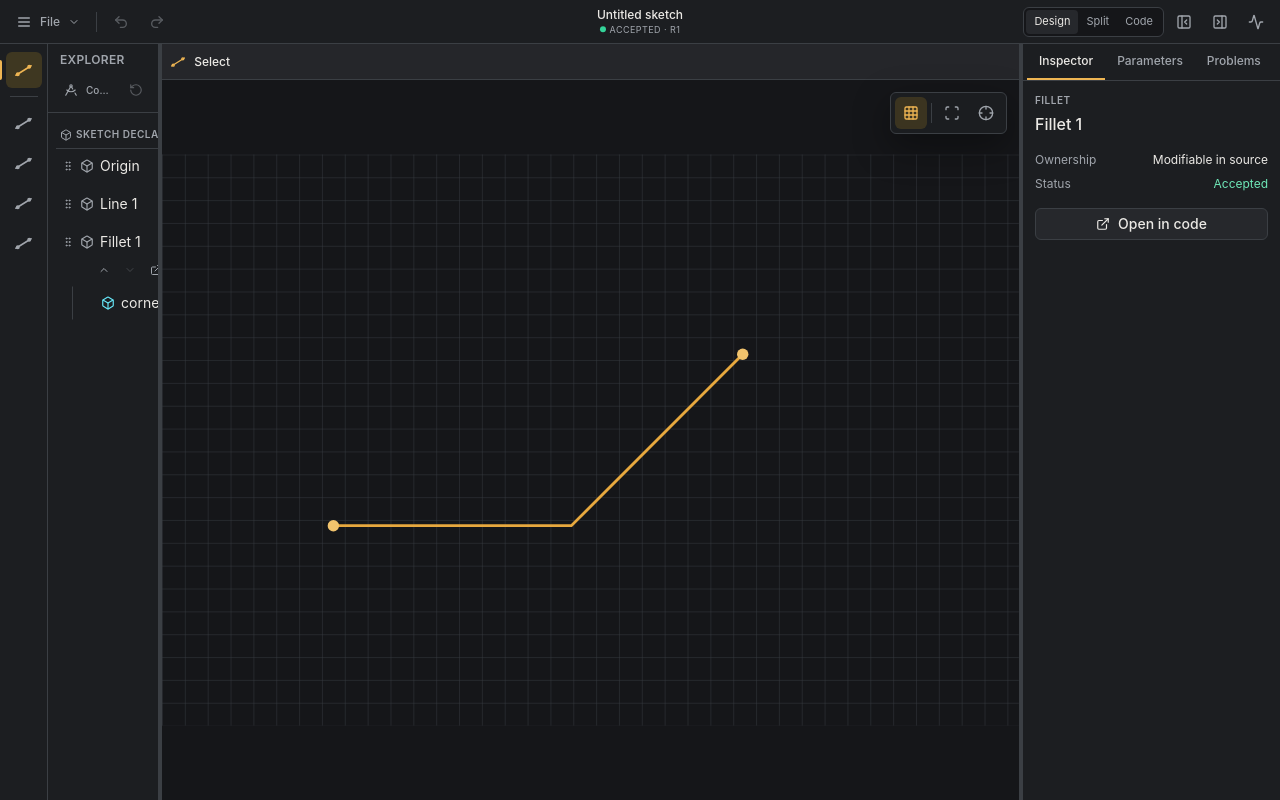
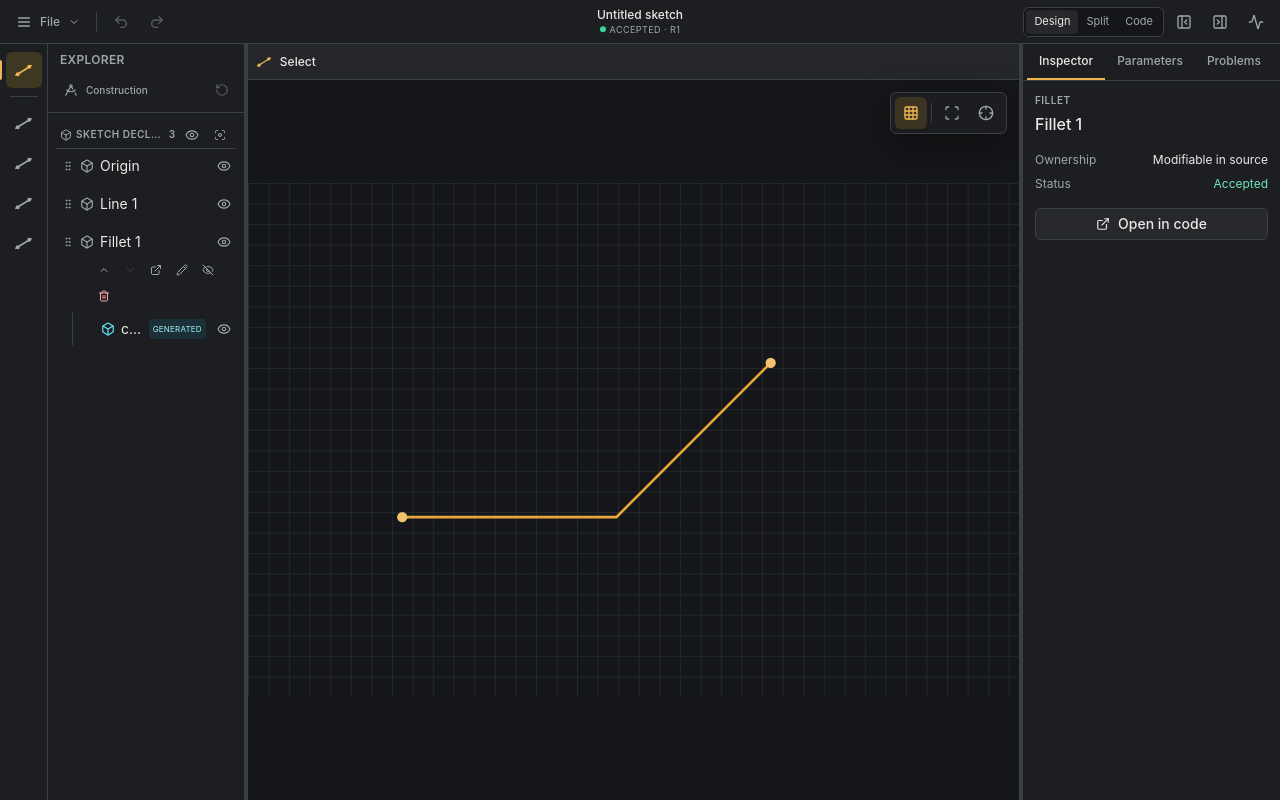
Before and after one commit to arduano/geometric-constraint-solver, a React (Vite) app in the folder crates/geosolve-demo-web/frontend/: page / in a window 1280 px wide. Built offline with nearby package versions, Linux system fonts and the light colour scheme.

Commit message:
fix(workbench): keep Explorer labels visible through group actions

```diff
--- a/crates/geosolve-demo-web/frontend/src/App.tsx
+++ b/crates/geosolve-demo-web/frontend/src/App.tsx
@@ -399,8 +399,8 @@ export default function App({ adapter = FALLBACK, projectStore = DEFAULT_PROJECT
       <div className="relative flex min-h-0 flex-1">
         {mode !== "code" && <ToolRail catalog={toolCatalog} activeTool={activeTool} activeSurface={transient.active} surfaceRef={transient.contentRef} toggleSurface={transient.toggle} selectTool={chooseTool} />}
         <PanelGroup direction="horizontal" autoSaveId="geosolve-workbench-shell-v2" storage={panelStorage}>
-          {explorerOpen && mode !== "code" && <><Panel id="explorer" defaultSize={9} minSize={6} maxSize={22}><Explorer snapshot={snapshot} actions={declarationActions} blockedReason={localDraftDirty ? "Apply or Revert the source draft before structured declaration actions." : undefined} /></Panel><ResizeHandle /></>}
-          <Panel id="workspace" defaultSize={70} minSize={45}>
+          {explorerOpen && mode !== "code" && <><Panel id="explorer" defaultSize={16} minSize={12} maxSize={26}><Explorer snapshot={snapshot} actions={declarationActions} blockedReason={localDraftDirty ? "Apply or Revert the source draft before structured declaration actions." : undefined} /></Panel><ResizeHandle /></>}
+          <Panel id="workspace" defaultSize={63} minSize={45}>
             <main className="relative flex h-full min-h-0 flex-col">
               <StableWorkspace mode={mode} splitCodeWidth={splitCodeWidth} onSplitCodeWidth={setSplitCodeWidth} canvas={<DesignWorkspace adapter={adapter} snapshot={snapshot} catalog={toolCatalog} onSnapshot={acceptCanvasSnapshot} onError={reportError} activeTool={activeTool} onFinish={() => void command("tool.finish")} onCancel={() => chooseTool("select")} onGeometryRole={(selected) => void command(selected ? "geometry.role.toggle" : "geometry.authoring-role.toggle")} onViewCommand={(viewCommand) => void command(viewCommand)} captured={setCapturedGesture} />} code={<CodeWorkspace mode={mode} surface={codeSurface} setSurface={setCodeSurface} snapshot={snapshot} selectedFile={selectedFile} draft={draft} setDraft={setDraft} command={command} navigation={editorNavigation} declarationActions={declarationActions} declarationBlockedReason={localDraftDirty ? "Apply or Revert the source draft before structured declaration actions." : undefined} onParameterEdit={(id, value) => { if (localDraftDirty) return; void command("parameter.edit", { id, value }); }} onProblemOpen={openProblem} />} />
               {transient.active === "open" && <div ref={transient.contentRef as React.RefObject<HTMLDivElement>} role="dialog" aria-modal="false" aria-label="Open project" className="absolute inset-5 z-40 overflow-hidden rounded-xl border border-border bg-raised shadow-panel"><OpenSurface recents={recentSamples} onOpen={openSample} onNewSketch={() => replaceProject("project.new", "design")} onNewCode={() => replaceProject("project.new-code", "code")} onImport={importProject} onDismiss={() => transient.close(true)} /></div>}
--- a/crates/geosolve-demo-web/frontend/src/components/side-panels.tsx
+++ b/crates/geosolve-demo-web/frontend/src/components/side-panels.tsx
@@ -37,21 +37,21 @@ export function DeclarationPanel({ rows, actions, blockedReason, className = ""
   const [drop, setDrop] = useState<{ id: string; position: "before" | "after" } | null>(null);
   const finishDrag = () => { setDragged(null); setDrop(null); };
   if (!rows.length) return <div className={className}><Empty icon={<Braces />} title="No declarations" detail="Accepted declarations appear here in sketch.ts order." /></div>;
-  return <div className={className}>{blockedReason && <p role="status" className="mb-2 rounded border border-amber-400/30 bg-amber-400/10 p-2 text-xs text-accent">{blockedReason}</p>}<ul aria-label="Ordered declarations" className="grid content-start gap-1">{rows.map((row) => <DeclarationTreeRow key={row.id} row={row} depth={0} actions={actions} blockedReason={blockedReason} dragged={dragged} drop={drop} onDrag={setDragged} onDropTarget={setDrop} onDragEnd={finishDrag} />)}</ul></div>;
+  return <div className={className}>{blockedReason && <p role="status" className="mb-2 rounded border border-amber-400/30 bg-amber-400/10 p-2 text-xs text-accent">{blockedReason}</p>}<ul aria-label="Ordered declarations" className="grid min-w-0 grid-cols-1 content-start gap-1">{rows.map((row) => <DeclarationTreeRow key={row.id} row={row} depth={0} actions={actions} blockedReason={blockedReason} dragged={dragged} drop={drop} onDrag={setDragged} onDropTarget={setDrop} onDragEnd={finishDrag} />)}</ul></div>;
 }
 
 function DeclarationTreeRow({ row, depth, actions, blockedReason, dragged, drop, onDrag, onDropTarget, onDragEnd }: { row: DeclarationRow; depth: number; actions: DeclarationPanelActions; blockedReason?: string; dragged: string | null; drop: { id: string; position: "before" | "after" } | null; onDrag: (id: string | null) => void; onDropTarget: (target: { id: string; position: "before" | "after" } | null) => void; onDragEnd: () => void }) {
   if (row.rowKind === "group") {
-    return <li><div className="mt-2 flex h-7 items-center gap-1 border-b border-border px-1 text-[10px] font-semibold uppercase tracking-wider text-muted first:mt-0"><Box className="size-3 shrink-0" /><span className="min-w-0 flex-1 truncate">{row.label}</span><span className="shrink-0 tabular-nums">{row.children.length}</span><VisibilityButton row={row} onVisibility={actions.onVisibility} /><button type="button" aria-label={`Isolate ${row.label}`} onClick={() => actions.onIsolate(row.id)} title={`Show only ${row.label}; Restore returns the previous visibility`} className="grid size-6 shrink-0 place-items-center rounded outline-none hover:bg-raised hover:text-foreground focus-visible:ring-1 focus-visible:ring-accent"><Focus className="size-3" /></button></div>{row.children.length > 0 && <ul className="grid gap-1" aria-label={row.label}>{row.children.map((child) => <DeclarationTreeRow key={child.id} row={child} depth={depth} actions={actions} blockedReason={blockedReason} dragged={dragged} drop={drop} onDrag={onDrag} onDropTarget={onDropTarget} onDragEnd={onDragEnd} />)}</ul>}</li>;
+    return <li className="min-w-0"><div className="mt-2 flex h-7 items-center gap-1 border-b border-border px-1 text-[10px] font-semibold uppercase tracking-wider text-muted first:mt-0"><Box className="size-3 shrink-0" /><span className="min-w-0 flex-1 truncate" title={row.label}>{row.label}</span><span className="shrink-0 tabular-nums">{row.children.length}</span><VisibilityButton row={row} onVisibility={actions.onVisibility} /><button type="button" aria-label={`Isolate ${row.label}`} onClick={() => actions.onIsolate(row.id)} title={`Show only ${row.label}; Restore returns the previous visibility`} className="grid size-6 shrink-0 place-items-center rounded outline-none hover:bg-raised hover:text-foreground focus-visible:ring-1 focus-visible:ring-accent"><Focus className="size-3" /></button></div>{row.children.length > 0 && <ul className="grid min-w-0 grid-cols-1 gap-1" aria-label={row.label}>{row.children.map((child) => <DeclarationTreeRow key={child.id} row={child} depth={depth} actions={actions} blockedReason={blockedReason} dragged={dragged} drop={drop} onDrag={onDrag} onDropTarget={onDropTarget} onDragEnd={onDragEnd} />)}</ul>}</li>;
   }
   const blocked = blockedReason ? { enabled: false, reason: blockedReason } : undefined;
   const mutationCapability = (capability: DeclarationCapability) => blocked ?? capability;
   const movable = mutationCapability(row.capabilities.move).enabled;
   const dropClass = drop?.id === row.id ? drop.position === "before" ? "border-t-accent" : "border-b-accent" : "border-y-transparent";
   const nested = row.rowKind === "generated" || depth > 0;
-  return <li className={`${nested ? "ml-4 border-l border-border pl-1" : ""} border-y ${dropClass}`}>
+  return <li className={`min-w-0 ${nested ? "ml-4 border-l border-border pl-1" : ""} border-y ${dropClass}`}>
     <div className="group rounded" draggable={movable} onDragStart={(event) => { if (!movable) return; event.stopPropagation(); event.dataTransfer.effectAllowed = "move"; event.dataTransfer.setData("application/x-geosolve-declaration", row.id); onDrag(row.id); }} onDragEnd={onDragEnd} onDragOver={(event) => { if (!dragged || dragged === row.id) return; event.preventDefault(); event.stopPropagation(); const bounds = event.currentTarget.getBoundingClientRect(); onDropTarget({ id: row.id, position: event.clientY < bounds.top + bounds.height / 2 ? "before" : "after" }); }} onDrop={(event) => { event.preventDefault(); event.stopPropagation(); if (dragged && dragged !== row.id) actions.onMove(dragged, { targetId: row.id, position: drop?.id === row.id ? drop.position : "before" }); onDragEnd(); }}>
-      <div className="flex min-w-0 items-center"><button type="button" aria-current={row.selected ? "true" : undefined} disabled={!row.capabilities.select.enabled} title={row.capabilities.select.enabled ? `${row.kind} declaration` : row.capabilities.select.reason} onClick={() => actions.onSelect(row.id)} className="flex h-8 min-w-0 flex-1 items-center gap-1.5 rounded px-1.5 text-left text-sm text-foreground outline-none hover:bg-raised focus-visible:ring-1 focus-visible:ring-accent disabled:cursor-default disabled:opacity-60 aria-current:bg-amber-400/10 aria-current:text-accent">
+      <div className="flex min-w-0 items-center"><button type="button" aria-current={row.selected ? "true" : undefined} disabled={!row.capabilities.select.enabled} title={row.capabilities.select.enabled ? `${row.label} · ${row.kind} declaration` : row.capabilities.select.reason} onClick={() => actions.onSelect(row.id)} className="flex h-8 min-w-0 flex-1 items-center gap-1.5 rounded px-1.5 text-left text-sm text-foreground outline-none hover:bg-raised focus-visible:ring-1 focus-visible:ring-accent disabled:cursor-default disabled:opacity-60 aria-current:bg-amber-400/10 aria-current:text-accent">
         <GripVertical aria-hidden="true" className={`size-3 shrink-0 ${movable ? "cursor-grab text-muted group-active:cursor-grabbing" : "text-transparent"}`} />
         <Box className={`size-3.5 shrink-0 ${row.rowKind === "generated" ? "text-cyan-300" : "text-muted"}`} />
         <span className={`min-w-0 flex-1 truncate ${row.suppressed ? "line-through opacity-60" : ""}`}>{row.label}</span>
```
Also changed, not shown: 2 other files (tests, documents, lock files or other folders).
